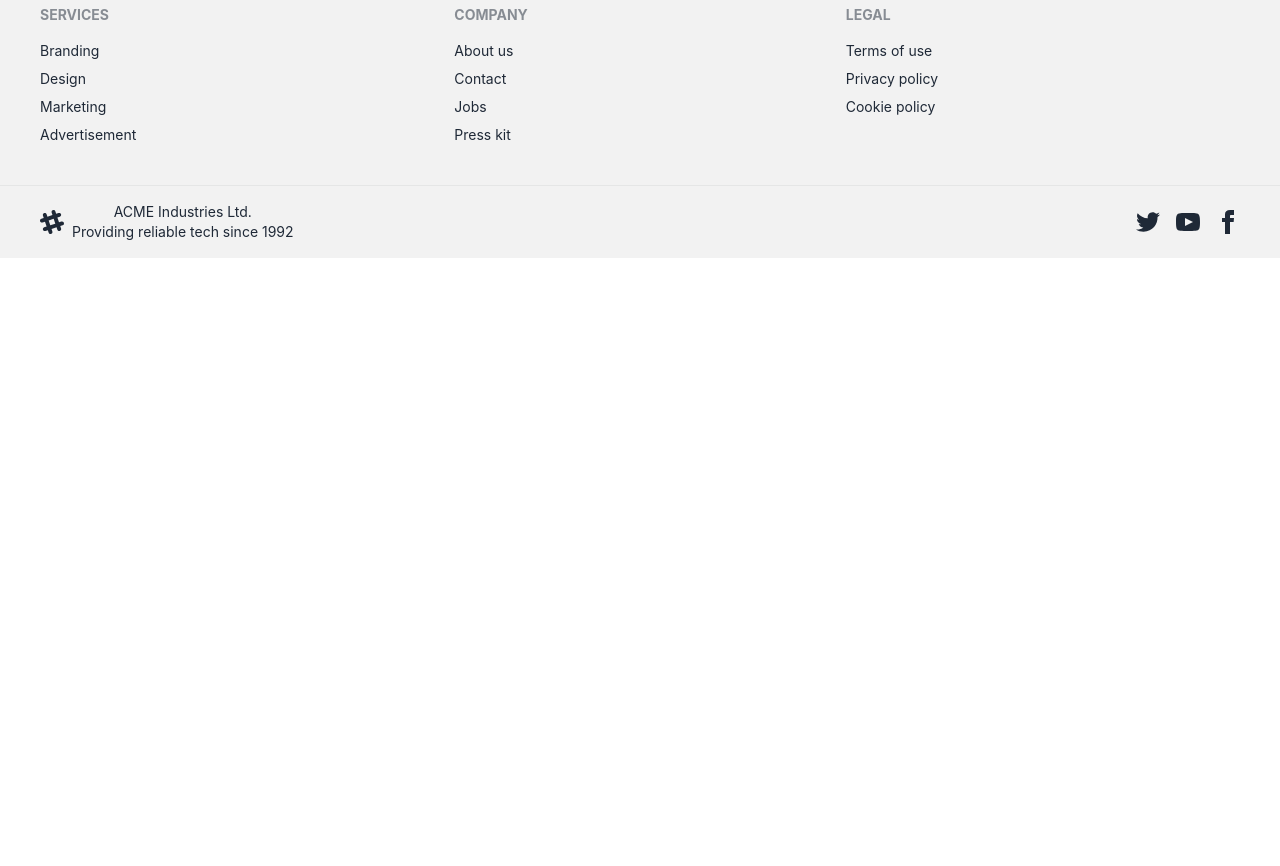
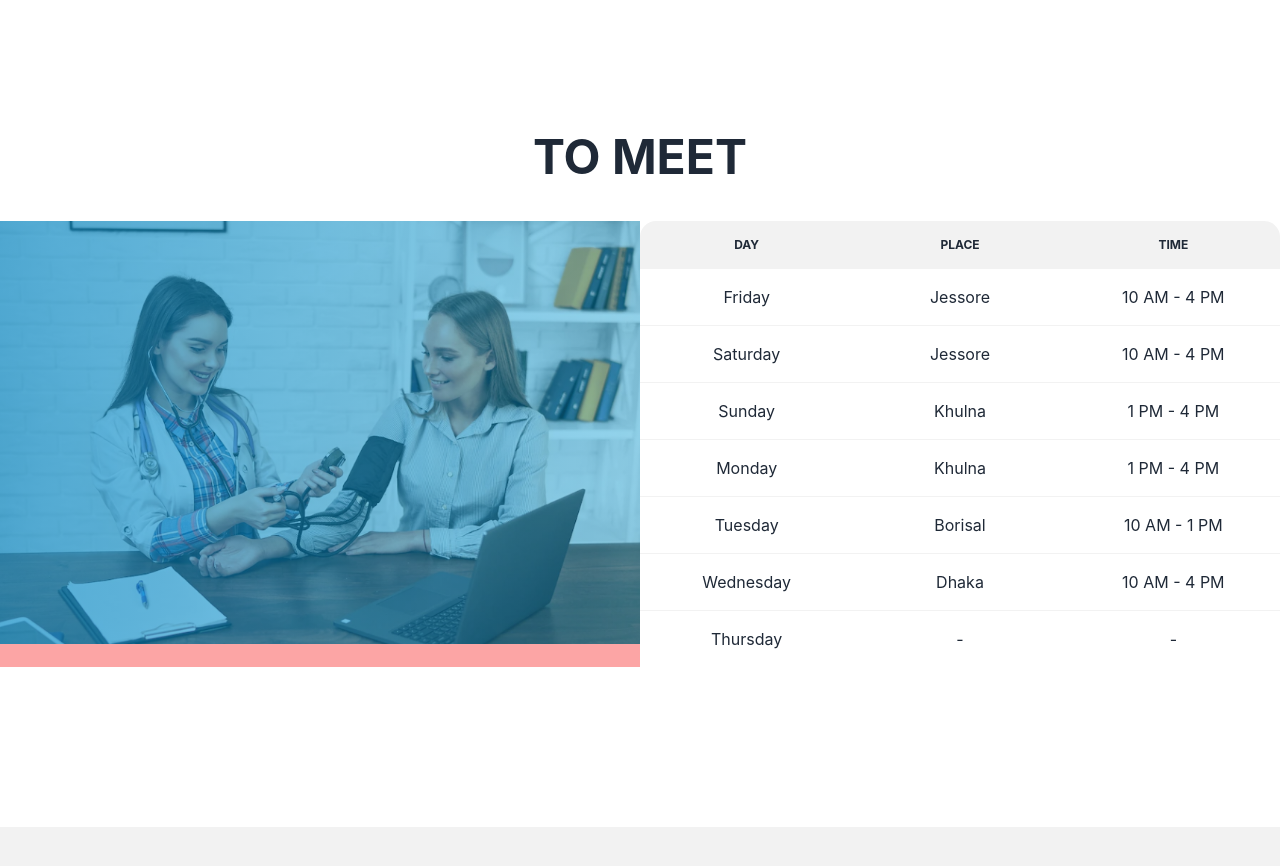
Before and after one commit to foysal1021/ass11, a React (Create React App) app: page / in a window 1280 px wide. Shown: the part 1200-2066 px from the top of the page. Before the commit the page ends 1458 px from the top, so only its background shows below. Built offline with nearby package versions, Linux system fonts and the light colour scheme.

Commit message:
added meet me section

```diff
--- /dev/null
+++ b/src/Component/Home/Meet.css
@@ -0,0 +1,15 @@
+#meetIMG:after {
+  content: "";
+  position: absolute;
+  left: 0;
+  top: 0;
+  width: 100%;
+  height: 100%;
+  display: inline-block;
+
+  background: linear-gradient(
+    to left,
+    rgba(11, 163, 223, 0.421),
+    rgba(8, 137, 197, 0.686)
+  );
+}
--- /dev/null
+++ b/src/Component/Home/Meet.js
@@ -0,0 +1,87 @@
+import React from "react";
+import img from "../../Asset/img/meet.png";
+import "./Meet.css";
+
+const Meet = () => {
+  return (
+    <div className=" container mx-auto my-40">
+      <h1 className=" text-5xl font-bold mb-10"> TO MEET </h1>
+
+      <div className=" lg:flex justify-around ">
+        <div className=" bg-red-300 lg:w-2/4 ">
+          <div id="meetIMG" className="relative">
+            {" "}
+            <img src={img} alt="" />{" "}
+          </div>
+        </div>
+
+        <div className="overflow-x-auto lg:w-1/2">
+          <table className="table w-full">
+            <thead>
+              <tr className=" text-center">
+                <th className=" w-1/3">DAY</th>
+                <th className=" w-1/3">PLACE</th>
+                <th className=" w-1/3">TIME</th>
+              </tr>
+            </thead>
+            <tbody>
+              <tr className=" text-center">
+                <td>Friday</td>
+                <td>Jessore</td>
+                <td>10 AM - 4 PM</td>
+              </tr>
+              <tr className=" text-center">
+                <td>Saturday</td>
+                <td>Jessore</td>
+                <td>10 AM - 4 PM</td>
+              </tr>
+              <tr className=" text-center">
+                <td>Sunday</td>
+                <td>Khulna</td>
+                <td>1 PM - 4 PM</td>
+              </tr>
+              <tr className=" text-center">
+                <td>Monday</td>
+                <td>Khulna</td>
+                <td>1 PM - 4 PM</td>
+              </tr>
+              <tr className=" text-center">
+                <td>Tuesday</td>
+                <td>Borisal</td>
+                <td>10 AM - 1 PM</td>
+              </tr>
+              <tr className=" text-center">
+                <td>Wednesday</td>
+                <td>Dhaka</td>
+                <td>10 AM - 4 PM</td>
+              </tr>
+              <tr className=" text-center">
+                <td>Thursday</td>
+                <td>-</td>
+                <td>-</td>
+              </tr>
+            </tbody>
+          </table>
+        </div>
+      </div>
+
+      {/* <div className=" lg:flex justify-around items-center">
+
+        <div id="meetIMG" className="relative">
+          {" "}
+          <img src={img} alt="" />{" "}
+        </div>
+
+        <div>
+          <div className=" ok">
+            <h1> DAY</h1>
+            <h1> TIME</h1>
+          </div>
+        </div>
+
+      </div> */}
+    </div>
+  );
+};
+
+export default Meet;
--- a/src/Component/Home/Services.js
+++ b/src/Component/Home/Services.js
@@ -11,8 +11,9 @@ const Services = () => {
       }}
     >
       <h1 className=" text-5xl font-bold"> MY SERVICES </h1>
-      <div className=" flex justify-between">
-        <div className="card w-96  shadow-xl">
+
+      <div className=" lg:flex justify-around">
+        <div className="card w-96  shadow-xl mx-auto ">
           <figure className="px-10 pt-10">
             <img
               src="https://placeimg.com/400/225/arch"
@@ -28,8 +29,7 @@ const Services = () => {
             </div>
           </div>
         </div>
-
-        <div className="card w-96  shadow-xl">
+        <div className="card w-96  shadow-xl mx-auto ">
           <figure className="px-10 pt-10">
             <img
               src="https://placeimg.com/400/225/arch"
@@ -45,8 +45,7 @@ const Services = () => {
             </div>
           </div>
         </div>
-
-        <div className="card w-96  shadow-xl">
+        <div className="card w-96  shadow-xl mx-auto ">
           <figure className="px-10 pt-10">
             <img
               src="https://placeimg.com/400/225/arch"
@@ -63,6 +62,7 @@ const Services = () => {
           </div>
         </div>
       </div>
+      <button className=" btn btn-primary"> see all </button>
     </div>
   );
 };
--- a/src/Component/ShardPage/Header/Header.js
+++ b/src/Component/ShardPage/Header/Header.js
@@ -1,5 +1,6 @@
 import React from "react";
 import Banner from "../../Home/Banner";
+import Meet from "../../Home/Meet";
 import Nav from "../../Home/Nav";
 import Services from "../../Home/Services";
 
@@ -9,6 +10,7 @@ const Header = () => {
       <Nav></Nav>
       <Banner></Banner>
       <Services></Services>
+      <Meet></Meet>
     </div>
   );
 };
```
Also changed, not shown: src/Asset/img/meet.png (added).
